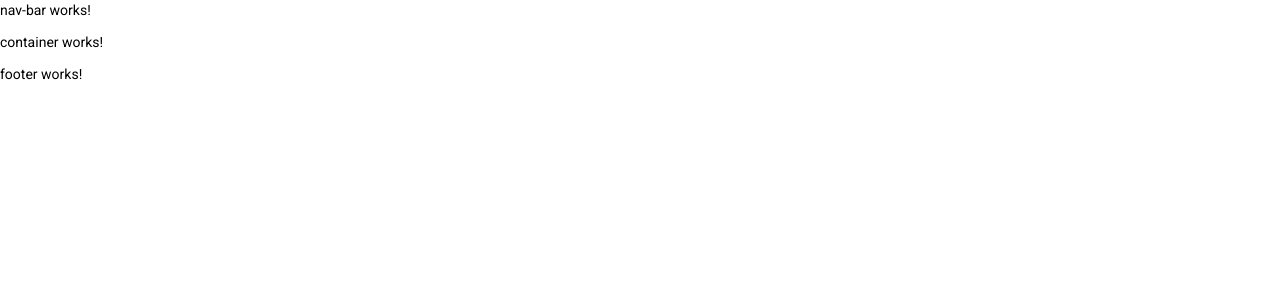
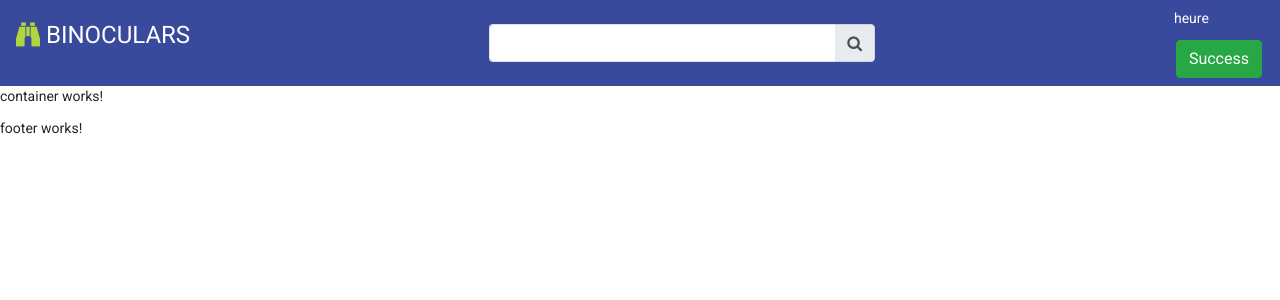
Before and after one commit to OnMyLevel/binocular-angular, an Angular app: page / in a window 1280 px wide. Shown: the top 300 px of the page. Built offline with nearby package versions, Linux system fonts and the light colour scheme.

Commit message:
navbar
mis en place

```diff
--- a/angular.json
+++ b/angular.json
@@ -28,6 +28,7 @@
               "src/manifest.webmanifest"
             ],
             "styles": [
+              "node_modules/bootstrap/dist/css/bootstrap.min.css",
               "src/custom-theme.scss",
               "src/styles.css"
             ],
--- a/package.json
+++ b/package.json
@@ -22,6 +22,8 @@
     "@angular/platform-browser-dynamic": "~11.2.3",
     "@angular/router": "~11.2.3",
     "@angular/service-worker": "~11.2.3",
+    "bootstrap": "^4.6.0",
+    "ngx-bootstrap": "^6.2.0",
     "rxjs": "~6.6.0",
     "tslib": "^2.0.0",
     "zone.js": "~0.11.3"
@@ -30,6 +32,8 @@
     "@angular-devkit/build-angular": "~0.1102.2",
     "@angular/cli": "~11.2.2",
     "@angular/compiler-cli": "~11.2.3",
+    "@fortawesome/free-brands-svg-icons": "^5.15.2",
+    "@fortawesome/free-regular-svg-icons": "^5.15.2",
     "@types/jasmine": "~3.6.0",
     "@types/node": "^12.11.1",
     "codelyzer": "^6.0.0",
--- a/src/app/app.module.ts
+++ b/src/app/app.module.ts
@@ -1,6 +1,8 @@
 import { NgModule } from '@angular/core';
 import { BrowserModule } from '@angular/platform-browser';
-
+import { BsDropdownModule } from 'ngx-bootstrap/dropdown';
+import { TooltipModule } from 'ngx-bootstrap/tooltip';
+import { ModalModule } from 'ngx-bootstrap/modal';
 import { AppRoutingModule } from './app-routing.module';
 import { AppComponent } from './app.component';
 import { NavBarComponent } from './components/nav-bar/nav-bar.component';
@@ -9,6 +11,7 @@ import { FooterComponent } from './components/footer/footer.component';
 import { ContainerComponent } from './components/container/container.component';
 import { ServiceWorkerModule } from '@angular/service-worker';
 import { environment } from '../environments/environment';
+
 
 @NgModule({
   declarations: [
@@ -21,7 +24,11 @@ import { environment } from '../environments/environment';
     BrowserModule,
     AppRoutingModule,
     BrowserAnimationsModule,
-    ServiceWorkerModule.register('ngsw-worker.js', { enabled: environment.production })
+    ServiceWorkerModule.register('ngsw-worker.js', { enabled: environment.production }),
+    BrowserModule,
+    BsDropdownModule.forRoot(),
+    TooltipModule.forRoot(),
+    ModalModule.forRoot()
   ],
   providers: [],
   bootstrap: [AppComponent]
--- a/src/app/components/nav-bar/nav-bar.component.css
+++ b/src/app/components/nav-bar/nav-bar.component.css
@@ -0,0 +1,27 @@
+#app {
+    font-family: 'Avenir', Helvetica, Arial, sans-serif;
+    -webkit-font-smoothing: antialiased;
+    -moz-osx-font-smoothing: grayscale;
+    text-align: center;
+    color: rgb(51, 51, 51);
+    margin-top: 60px;
+  }
+  .btngrp button {
+    margin-left: 2px;
+    margin-right: 2px;
+  }
+  .card-columns {
+    margin-top: 10px;
+    margin-right: 10px;
+    margin-left: 10px;
+  }
+  .primary-custom {
+    background-color: rgb(57, 73, 156) !important;
+    color: white !important;
+  }
+  .warning-custom {
+    color: #eea600;
+  }
+  .fa-binoculars {
+    color: rgb(177, 214, 59);
+  }
--- a/src/app/components/nav-bar/nav-bar.component.html
+++ b/src/app/components/nav-bar/nav-bar.component.html
@@ -1 +1,17 @@
-<p>nav-bar works!</p>
+<nav class="navbar navbar-dark primary-custom">
+    <h1 class="navbar-brand"><i class="fa fa-binoculars"></i> BINOCULARS </h1>
+    <div class="col-md-4">
+      <div class="input-group">
+        <input class="form-control py-2 border-right-0 border" type="search" >
+        <span class="input-group-append">
+          <div class="input-group-text"><i class="fa fa-search"></i></div>
+        </span>
+      </div>
+    </div>
+    <div class="inline pull-right btngrp" style="inline-flex">
+      <p>
+        heure
+      </p>
+      <button type="button" class="btn btn-success">Success</button>
+    </div>
+  </nav>
--- a/src/index.html
+++ b/src/index.html
@@ -6,7 +6,7 @@
   <base href="/">
   <meta name="viewport" content="width=device-width, initial-scale=1">
   <link rel="icon" type="image/x-icon" href="favicon.ico">
-
+  <link rel="stylesheet" type="text/css" href="https://maxcdn.bootstrapcdn.com/font-awesome/4.7.0/css/font-awesome.min.css" />
   <link rel="preconnect" href="https://fonts.gstatic.com">
   <link href="https://fonts.googleapis.com/css2?family=Roboto:wght@300;400;500&amp;display=swap" rel="stylesheet">
   <link href="https://fonts.googleapis.com/icon?family=Material+Icons" rel="stylesheet">
--- a/src/styles.css
+++ b/src/styles.css
@@ -1,4 +1,4 @@
 /* You can add global styles to this file, and also import other style files */
-
+@import '~bootstrap/dist/css/bootstrap.min.css';
 html, body { height: 100%; }
 body { margin: 0; font-family: Roboto, "Helvetica Neue", sans-serif; }
```
Also changed, not shown: 1 other file (tests, documents, lock files or other folders).
